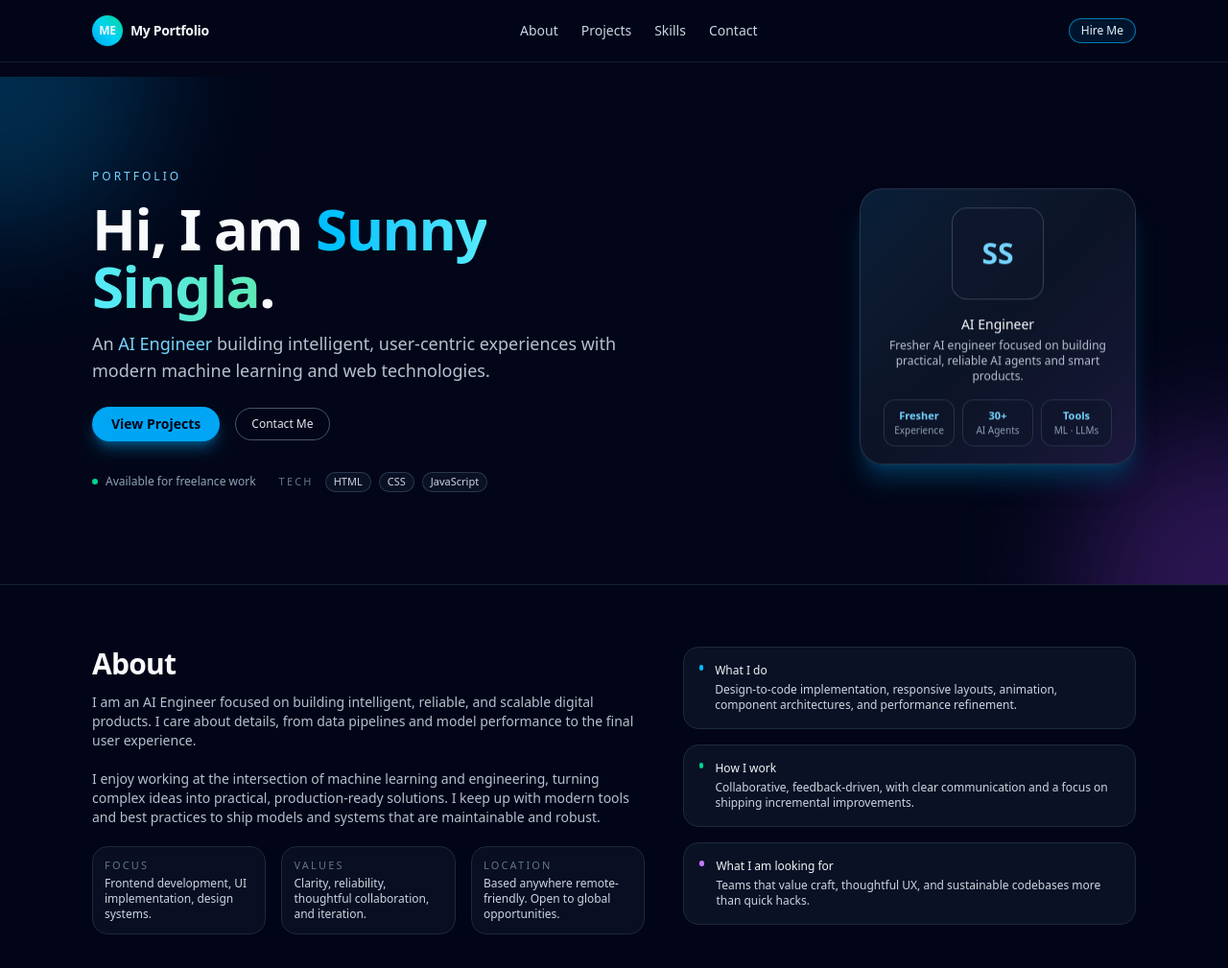
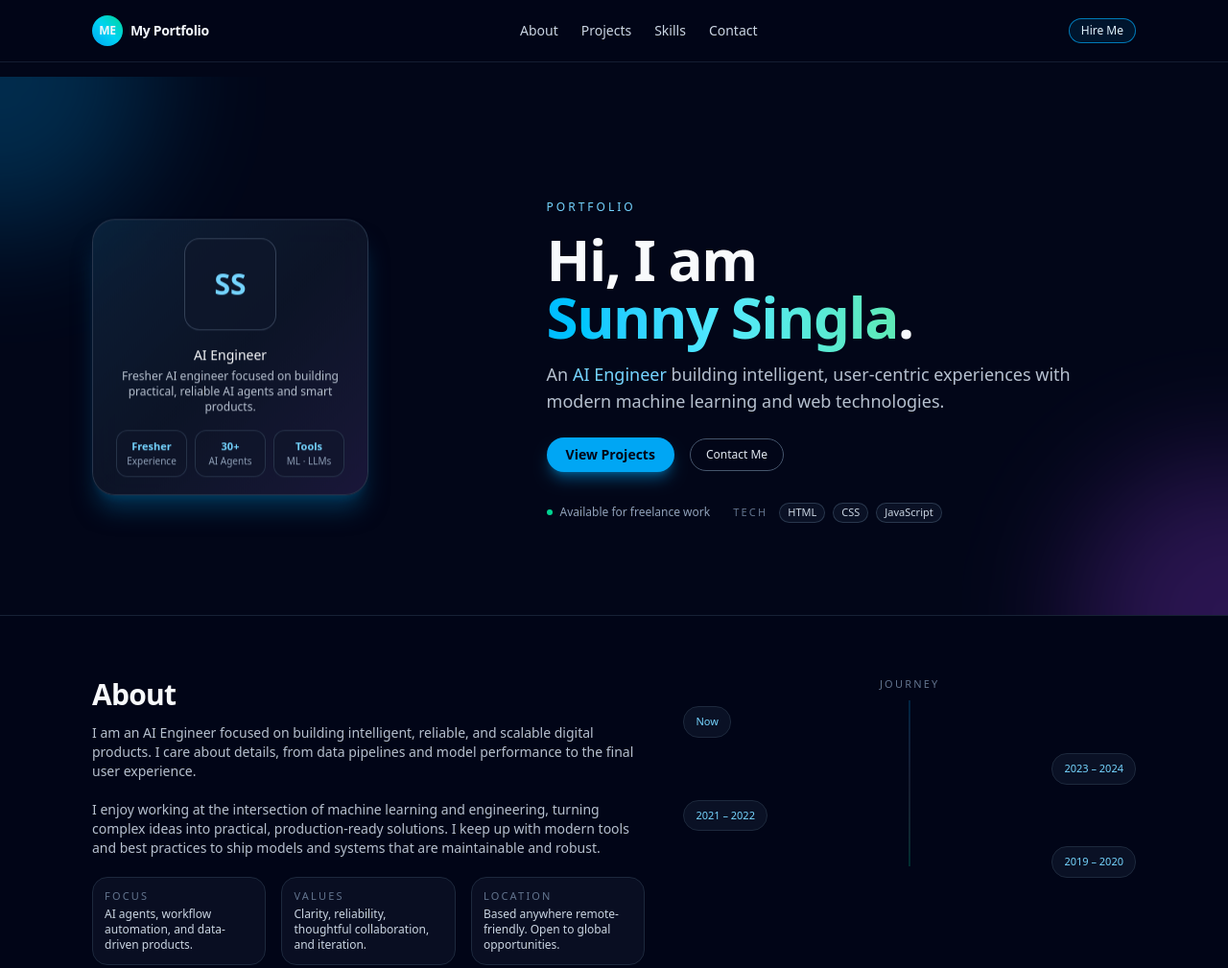
Before and after one commit to Sunny2501/PortfolioWebsite2026, a plain HTML site: page index.html in a window 1280 px wide. Shown: the top 1009 px of the page at 96% size. Drawn offline with nearby package versions, Linux system fonts and the light colour scheme.

Commit message:
Update index.html

```diff
--- a/index.html
+++ b/index.html
@@ -33,7 +33,7 @@
     }
   </style>
 </head>
-<body class="min-h-screen font-sans bg-slate-950 text-slate-100 light:bg-slate-50 light:text-slate-900">
+<body class="min-h-screen font-sans bg-slate-950 text-slate-100">
   <!-- Header / Navbar -->
   <header class="fixed top-0 inset-x-0 z-40 border-b border-slate-800/70 bg-slate-950/80 backdrop-blur">
     <div class="max-w-6xl mx-auto px-4 sm:px-6 lg:px-8 flex items-center justify-between h-16">
@@ -53,6 +53,24 @@
         <a href="#contact" class="hidden sm:inline-flex items-center rounded-full border border-sky-500/70 bg-sky-500/10 px-3 py-1 text-xs font-medium text-sky-100 hover:bg-sky-500/20 hover:border-sky-400 transition">
           Hire Me
         </a>
+        <!-- Mobile nav toggle -->
+        <button id="mobileNavToggle" class="md:hidden inline-flex items-center justify-center h-9 w-9 rounded-full border border-slate-700 text-slate-200 hover:border-sky-500 hover:text-sky-300 transition" aria-label="Toggle navigation">
+          <span class="sr-only">Toggle navigation</span>
+          <span class="flex flex-col items-center justify-center gap-1.5">
+            <span class="block h-[2px] w-5 rounded-full bg-slate-200"></span>
+            <span class="block h-[2px] w-5 rounded-full bg-slate-200"></span>
+            <span class="block h-[2px] w-5 rounded-full bg-slate-200"></span>
+          </span>
+        </button>
+      </div>
+    </div>
+    <!-- Mobile nav panel -->
+    <div id="mobileNav" class="md:hidden hidden border-t border-slate-800/70 bg-slate-950/95">
+      <div class="max-w-6xl mx-auto px-4 py-4 flex flex-col items-center gap-3 text-sm text-slate-200 text-center">
+        <a href="#about" class="py-1 hover:text-sky-400 transition mobile-nav-link">About</a>
+        <a href="#projects" class="py-1 hover:text-sky-400 transition mobile-nav-link">Projects</a>
+        <a href="#skills" class="py-1 hover:text-sky-400 transition mobile-nav-link">Skills</a>
+        <a href="#contact" class="py-1 hover:text-sky-400 transition mobile-nav-link">Contact</a>
       </div>
     </div>
   </header>
@@ -63,11 +81,43 @@
         <div class="absolute -top-40 -left-40 h-80 w-80 bg-sky-500/40 rounded-full blur-3xl"></div>
         <div class="absolute -bottom-40 -right-40 h-80 w-80 bg-purple-500/40 rounded-full blur-3xl"></div>
       </div>
-      <div class="max-w-6xl mx-auto px-4 sm:px-6 lg:px-8 py-16 sm:py-24 relative z-10 grid md:grid-cols-[minmax(0,1.1fr)_minmax(0,.9fr)] gap-10 items-center">
-        <div>
+      <div class="max-w-6xl mx-auto px-4 sm:px-6 lg:px-8 py-16 sm:py-24 relative z-10 grid md:grid-cols-[0.3fr_0.1fr_0.6fr] gap-4 lg:gap-8 items-center">
+        <!-- Hero card column (30%) -->
+        <div class="relative flex justify-center md:justify-start order-1 md:order-1 md:col-span-1 md:col-start-1">
+          <div class="relative w-64 h-64 sm:w-72 sm:h-72 rounded-3xl glass float-card border border-slate-700/80 shadow-xl shadow-sky-900/60 flex flex-col items-center justify-center overflow-hidden">
+            <div class="absolute inset-0 bg-gradient-to-br from-sky-500/10 via-slate-900/40 to-purple-500/10"></div>
+            <div class="relative z-10 flex flex-col items-center gap-4">
+              <div class="h-24 w-24 rounded-2xl bg-slate-900/70 border border-slate-600/70 flex items-center justify-center text-3xl font-semibold text-sky-300">
+                SS
+              </div>
+              <div class="text-center px-4">
+                <p class="text-sm font-medium text-slate-50">AI Engineer</p>
+                <p class="text-xs text-slate-300/90 mt-1">Fresher AI engineer focused on building practical, reliable AI agents and smart products.</p>
+              </div>
+              <div class="grid grid-cols-3 gap-2 text-[10px] text-slate-200 w-full px-6">
+                <div class="rounded-xl bg-slate-900/60 border border-slate-700/70 px-2 py-2 text-center">
+                  <p class="text-[11px] font-semibold text-sky-300">Fresher</p>
+                  <p class="text-[10px] text-slate-400">Experience</p>
+                </div>
+                <div class="rounded-xl bg-slate-900/60 border border-slate-700/70 px-2 py-2 text-center">
+                  <p class="text-[11px] font-semibold text-sky-300">30+</p>
+                  <p class="text-[10px] text-slate-400">AI Agents</p>
+                </div>
+                <div class="rounded-xl bg-slate-900/60 border border-slate-700/70 px-2 py-2 text-center">
+                  <p class="text-[11px] font-semibold text-sky-300">Tools</p>
+                  <p class="text-[10px] text-slate-400">ML · LLMs</p>
+                </div>
+              </div>
+            </div>
+          </div>
+        </div>
+        <!-- Spacer column (10%) -->
+        <div class="hidden md:block md:col-span-1 md:col-start-2"></div>
+        <!-- Text column (60%) -->
+        <div class="order-2 md:order-2 md:col-span-1 md:col-start-3">
           <p class="text-xs tracking-[0.25em] uppercase text-sky-300 mb-4">Portfolio</p>
-          <h1 class="text-4xl sm:text-5xl lg:text-6xl font-semibold tracking-tight text-slate-50 mb-4">
-            Hi, I am <span class="text-transparent bg-clip-text bg-gradient-to-r from-sky-400 via-cyan-300 to-emerald-300">Sunny Singla</span>.
+          <h1 class="text-3xl sm:text-4xl lg:text-6xl font-semibold tracking-tight text-slate-50 mb-4">
+            Hi, I am <span class="text-transparent bg-clip-text bg-gradient-to-r from-sky-400 via-cyan-300 to-emerald-300 whitespace-nowrap">Sunny Singla</span>.
           </h1>
           <p class="text-lg text-slate-300/90 max-w-2xl mb-6">
             An <span class="font-medium text-sky-300">AI Engineer</span> building intelligent, user-centric experiences with modern machine learning and web technologies.
@@ -95,40 +145,13 @@
             </div>
           </div>
         </div>
-        <div class="relative flex justify-center md:justify-end">
-          <div class="relative w-64 h-64 sm:w-72 sm:h-72 rounded-3xl glass float-card border border-slate-700/80 shadow-xl shadow-sky-900/60 flex flex-col items-center justify-center overflow-hidden">
-            <div class="absolute inset-0 bg-gradient-to-br from-sky-500/10 via-slate-900/40 to-purple-500/10"></div>
-            <div class="relative z-10 flex flex-col items-center gap-4">
-              <div class="h-24 w-24 rounded-2xl bg-slate-900/70 border border-slate-600/70 flex items-center justify-center text-3xl font-semibold text-sky-300">
-                SS
-              </div>
-              <div class="text-center px-4">
-                <p class="text-sm font-medium text-slate-50">AI Engineer</p>
-                <p class="text-xs text-slate-300/90 mt-1">Fresher AI engineer focused on building practical, reliable AI agents and smart products.</p>
-              </div>
-              <div class="grid grid-cols-3 gap-2 text-[10px] text-slate-200 w-full px-6">
-                <div class="rounded-xl bg-slate-900/60 border border-slate-700/70 px-2 py-2 text-center">
-                  <p class="text-[11px] font-semibold text-sky-300">Fresher</p>
-                  <p class="text-[10px] text-slate-400">Experience</p>
-                </div>
-                <div class="rounded-xl bg-slate-900/60 border border-slate-700/70 px-2 py-2 text-center">
-                  <p class="text-[11px] font-semibold text-sky-300">30+</p>
-                  <p class="text-[10px] text-slate-400">AI Agents</p>
-                </div>
-                <div class="rounded-xl bg-slate-900/60 border border-slate-700/70 px-2 py-2 text-center">
-                  <p class="text-[11px] font-semibold text-sky-300">Tools</p>
-                  <p class="text-[10px] text-slate-400">ML · LLMs</p>
-                </div>
-              </div>
-            </div>
-          </div>
-        </div>
       </div>
     </section>
     <!-- About Section -->
     <section id="about" class="border-t border-slate-800/80 bg-slate-950/60">
       <div class="max-w-6xl mx-auto px-4 sm:px-6 lg:px-8 py-14 sm:py-16">
         <div class="grid md:grid-cols-[minmax(0,1.1fr)_minmax(0,.9fr)] gap-10 items-start">
+          <!-- About text & cards -->
           <div>
             <h2 class="text-2xl sm:text-3xl font-semibold tracking-tight text-slate-50 mb-3">About</h2>
             <p class="text-sm text-slate-300/90 mb-5">
@@ -137,41 +160,59 @@
             <p class="text-sm text-slate-300/90 mb-5">
               I enjoy working at the intersection of machine learning and engineering, turning complex ideas into practical, production-ready solutions. I keep up with modern tools and best practices to ship models and systems that are maintainable and robust.
             </p>
-            <div class="grid sm:grid-cols-3 gap-4 text-xs text-slate-300">
-              <div class="rounded-2xl border border-slate-800 bg-slate-900/60 p-3">
+            <div class="grid sm:grid-cols-3 gap-4 text-xs text-slate-300 justify-items-center">
+              <div class="w-full max-w-xs rounded-2xl border border-slate-800 bg-slate-900/60 p-3">
                 <p class="text-[11px] uppercase tracking-[0.2em] text-slate-500 mb-1">Focus</p>
-                <p>Frontend development, UI implementation, design systems.</p>
+                <p>AI agents, workflow automation, and data-driven products.</p>
               </div>
-              <div class="rounded-2xl border border-slate-800 bg-slate-900/60 p-3">
+              <div class="w-full max-w-xs rounded-2xl border border-slate-800 bg-slate-900/60 p-3">
                 <p class="text-[11px] uppercase tracking-[0.2em] text-slate-500 mb-1">Values</p>
                 <p>Clarity, reliability, thoughtful collaboration, and iteration.</p>
               </div>
-              <div class="rounded-2xl border border-slate-800 bg-slate-900/60 p-3">
+              <div class="w-full max-w-xs rounded-2xl border border-slate-800 bg-slate-900/60 p-3">
                 <p class="text-[11px] uppercase tracking-[0.2em] text-slate-500 mb-1">Location</p>
                 <p>Based anywhere remote-friendly. Open to global opportunities.</p>
               </div>
             </div>
           </div>
-          <div class="space-y-4 text-xs text-slate-300">
-            <div class="flex items-start gap-3 rounded-2xl border border-slate-800 bg-slate-900/70 p-4">
-              <span class="mt-0.5 h-1.5 w-1.5 rounded-full bg-sky-400"></span>
-              <div>
-                <p class="font-medium text-slate-100 mb-1">What I do</p>
-                <p>Design-to-code implementation, responsive layouts, animation, component architectures, and performance refinement.</p>
+          <!-- Journey / timeline (years only, touching center line) -->
+          <div class="relative text-xs text-slate-300">
+            <p class="text-[11px] uppercase tracking-[0.2em] text-slate-500 mb-4 text-center">Journey</p>
+            <div class="absolute left-1/2 -translate-x-1/2 top-6 bottom-3 hidden sm:block" aria-hidden="true">
+              <div class="w-px h-full bg-gradient-to-b from-sky-500/40 via-slate-600/60 to-emerald-400/40"></div>
+            </div>
+            <div class="space-y-3 sm:space-y-4">
+              <!-- Step: Now (top, left of center line) -->
+              <div class="relative flex sm:justify-start">
+                <div class="flex items-center">
+                  <div class="rounded-2xl border border-slate-800 bg-slate-900/70 px-3 py-2 max-w-xs">
+                    <p class="text-[11px] text-sky-300 font-medium">Now</p>
+                  </div>
+                </div>
               </div>
-            </div>
-            <div class="flex items-start gap-3 rounded-2xl border border-slate-800 bg-slate-900/70 p-4">
-              <span class="mt-0.5 h-1.5 w-1.5 rounded-full bg-emerald-400"></span>
-              <div>
-                <p class="font-medium text-slate-100 mb-1">How I work</p>
-                <p>Collaborative, feedback-driven, with clear communication and a focus on shipping incremental improvements.</p>
+              <!-- Step: 2023 – 2024 (right, touching center line) -->
+              <div class="relative flex sm:justify-end">
+                <div class="flex items-center">
+                  <div class="rounded-2xl border border-slate-800 bg-slate-900/70 px-3 py-2 max-w-xs">
+                    <p class="text-[11px] text-sky-300 font-medium">2023 – 2024</p>
+                  </div>
+                </div>
               </div>
-            </div>
-            <div class="flex items-start gap-3 rounded-2xl border border-slate-800 bg-slate-900/70 p-4">
-              <span class="mt-0.5 h-1.5 w-1.5 rounded-full bg-purple-400"></span>
-              <div>
-                <p class="font-medium text-slate-100 mb-1">What I am looking for</p>
-                <p>Teams that value craft, thoughtful UX, and sustainable codebases more than quick hacks.</p>
+              <!-- Step: 2021 – 2022 (left, touching center line) -->
+              <div class="relative flex sm:justify-start">
+                <div class="flex items-center">
+                  <div class="rounded-2xl border border-slate-800 bg-slate-900/70 px-3 py-2 max-w-xs">
+                    <p class="text-[11px] text-sky-300 font-medium">2021 – 2022</p>
+                  </div>
+                </div>
+              </div>
+              <!-- Step: 2019 – 2020 (right, touching center line) -->
+              <div class="relative flex sm:justify-end">
+                <div class="flex items-center">
+                  <div class="rounded-2xl border border-slate-800 bg-slate-900/70 px-3 py-2 max-w-xs">
+                    <p class="text-[11px] text-sky-300 font-medium">2019 – 2020</p>
+                  </div>
+                </div>
               </div>
             </div>
           </div>
@@ -187,9 +228,9 @@
             <p class="text-sm text-slate-400 max-w-xl">What I use to build AI agents, automations, and data-driven products.</p>
           </div>
         </div>
-        <div class="grid md:grid-cols-3 gap-6 text-xs text-slate-300">
+        <div class="grid md:grid-cols-3 gap-6 text-xs text-slate-300 justify-items-center">
           <!-- AI & Automation -->
-          <div class="rounded-3xl border border-slate-800 bg-slate-900/80 p-4">
+          <div class="w-full max-w-xs rounded-3xl border border-slate-800 bg-slate-900/80 p-4">
             <p class="text-[11px] uppercase tracking-[0.2em] text-slate-500 mb-3 text-center">AI & Automation</p>
             <ul class="space-y-2">
               <li class="flex items-center justify-between gap-4">
@@ -207,7 +248,7 @@
             </ul>
           </div>
           <!-- Data & BI -->
-          <div class="rounded-3xl border border-slate-800 bg-slate-900/80 p-4">
+          <div class="w-full max-w-xs rounded-3xl border border-slate-800 bg-slate-900/80 p-4">
             <p class="text-[11px] uppercase tracking-[0.2em] text-slate-500 mb-3 text-center">Data & BI</p>
             <ul class="space-y-2">
               <li class="flex items-center justify-between gap-4">
@@ -225,7 +266,7 @@
             </ul>
           </div>
           <!-- Programming, Web & Tools -->
-          <div class="rounded-3xl border border-slate-800 bg-slate-900/80 p-4">
+          <div class="w-full max-w-xs rounded-3xl border border-slate-800 bg-slate-900/80 p-4">
             <p class="text-[11px] uppercase tracking-[0.2em] text-slate-500 mb-3 text-center">Programming & Tools</p>
             <ul class="space-y-2">
               <li class="flex items-center justify-between gap-4">
@@ -264,9 +305,9 @@
           <button data-filter="landing" class="filter-pill px-3 py-1 rounded-full border border-slate-700 hover:border-sky-500 hover:text-sky-300">Landing Pages</button>
           <button data-filter="ui" class="filter-pill px-3 py-1 rounded-full border border-slate-700 hover:border-sky-500 hover:text-sky-300">UI Experiments</button>
         </div>
-        <div class="grid md:grid-cols-2 gap-6" id="projectsGrid">
+        <div class="grid md:grid-cols-2 gap-6 justify-items-center" id="projectsGrid">
           <!-- Project Card 1 -->
-          <article class="project-card group rounded-3xl border border-slate-800 bg-slate-900/80 hover:border-sky-500/70 transition overflow-hidden" data-type="web">
+          <article class="project-card group w-full max-w-md rounded-3xl border border-slate-800 bg-slate-900/80 hover:border-sky-500/70 transition overflow-hidden" data-type="web">
             <div class="p-4 sm:p-5 flex flex-col h-full">
               <div class="mb-4 flex items-center justify-between gap-3">
                 <div>
@@ -290,7 +331,7 @@
             </div>
           </article>
           <!-- Project Card 2 -->
-          <article class="project-card group rounded-3xl border border-slate-800 bg-slate-900/80 hover:border-sky-500/70 transition overflow-hidden" data-type="landing">
+          <article class="project-card group w-full max-w-md rounded-3xl border border-slate-800 bg-slate-900/80 hover:border-sky-500/70 transition overflow-hidden" data-type="landing">
             <div class="p-4 sm:p-5 flex flex-col h-full">
               <div class="mb-4 flex items-center justify-between gap-3">
                 <div>
@@ -314,7 +355,7 @@
             </div>
           </article>
           <!-- Project Card 3 -->
-          <article class="project-card group rounded-3xl border border-slate-800 bg-slate-900/80 hover:border-sky-500/70 transition overflow-hidden" data-type="ui">
+          <article class="project-card group w-full max-w-md rounded-3xl border border-slate-800 bg-slate-900/80 hover:border-sky-500/70 transition overflow-hidden" data-type="ui">
             <div class="p-4 sm:p-5 flex flex-col h-full">
               <div class="mb-4 flex items-center justify-between gap-3">
                 <div>
@@ -337,7 +378,7 @@
             </div>
           </article>
           <!-- Project Card 4 -->
-          <article class="project-card group rounded-3xl border border-slate-800 bg-slate-900/80 hover:border-sky-500/70 transition overflow-hidden" data-type="web">
+          <article class="project-card group w-full max-w-md rounded-3xl border border-slate-800 bg-slate-900/80 hover:border-sky-500/70 transition overflow-hidden" data-type="web">
             <div class="p-4 sm:p-5 flex flex-col h-full">
               <div class="mb-4 flex items-center justify-between gap-3">
                 <div>
@@ -376,7 +417,7 @@
               <p><span class="text-slate-500">Social</span> · <a href="https://github.com/Sunny2501" target="_blank" rel="noopener" class="text-sky-300 hover:text-sky-200">GitHub</a> · <a href="https://www.linkedin.com/in/sunny-singla-287863221/" target="_blank" rel="noopener" class="text-sky-300 hover:text-sky-200">LinkedIn</a></p>
             </div>
           </div>
-          <form id="contactForm" class="rounded-3xl border border-slate-800 bg-slate-900/80 p-4 sm:p-5 text-xs text-slate-200 space-y-4">
+          <form id="contactForm" class="rounded-3xl border border-slate-800 bg-slate-900/80 p-4 sm:px-5 sm:py-5 text-xs text-slate-200 space-y-4">
             <span id="formStatus" class="block text-[11px] text-slate-500 mb-1"></span>
             <div class="grid sm:grid-cols-2 gap-3">
               <label class="space-y-1">
@@ -418,6 +459,22 @@
     </div>
   </footer>
   <script>
+    // Mobile nav toggle
+    const mobileNavToggle = document.getElementById('mobileNavToggle');
+    const mobileNav = document.getElementById('mobileNav');
+    const mobileNavLinks = document.querySelectorAll('.mobile-nav-link');
+
+    if (mobileNavToggle && mobileNav) {
+      mobileNavToggle.addEventListener('click', () => {
+        mobileNav.classList.toggle('hidden');
+      });
+    }
+    mobileNavLinks.forEach((link) => {
+      link.addEventListener('click', () => {
+        mobileNav.classList.add('hidden');
+      });
+    });
+
     // Projects filter
     const filterPills = document.querySelectorAll('.filter-pill');
     const projectCards = document.querySelectorAll('.project-card');
```
